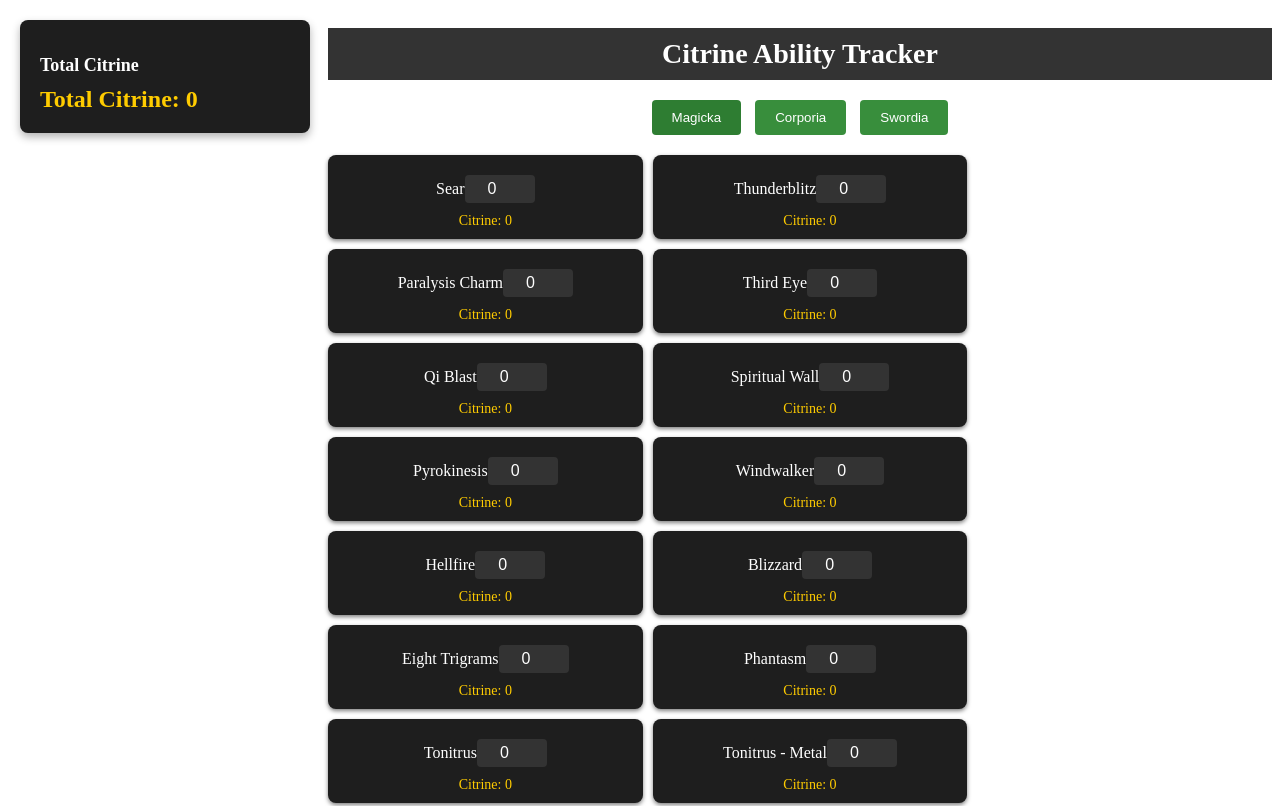
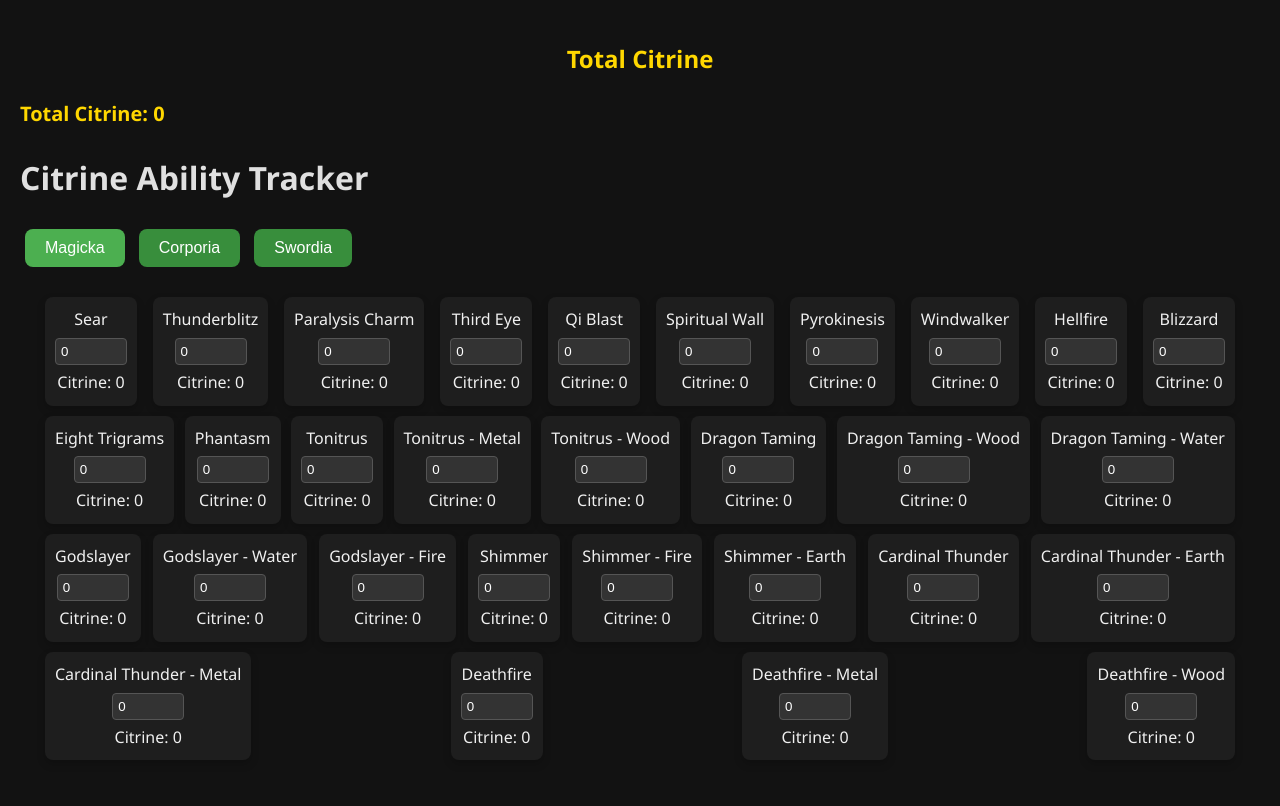
Before and after one commit to ZhouExotic/citrine-ability-tracker, a plain HTML site: page index.html in a window 1280 px wide. Shown: the top 806 px of the page. Drawn offline with Linux system fonts and the light colour scheme.

Commit message:
uuuh fixed white bg

```diff
--- a/scripts/script.js
+++ b/scripts/script.js
@@ -21,20 +21,25 @@ function calculateCitrineCost(ability, level, breakthroughs) {
         return 0;  // Return 0 if any part of the input is invalid
     }
 
+    // Get the breakthrough data for this ability's cultivation stage
     const stageBreakthroughs = breakthroughs.find(b => b.cultivationStage === ability.cultivationStage);
+
+    if (!stageBreakthroughs) {
+        return 0;  // Return 0 if no breakthroughs are found
+    }
+
     let totalBooks = 0;
 
-    if (stageBreakthroughs) {
-        stageBreakthroughs.breakthroughs.forEach(breakthrough => {
-            if (level >= breakthrough.level) {
-                totalBooks += breakthrough.books;
-            }
-        });
-    }
+    stageBreakthroughs.breakthroughs.forEach(breakthrough => {
+        if (level >= breakthrough.level) {
+            totalBooks = breakthrough.books; // This accumulates the correct number of books for this breakthrough level
+        }
+    });
 
     const costPerBook = ability.citrinePerBook || 0;  // Avoid undefined values
     return totalBooks * costPerBook;
 }
+
 
 function displayAbilities(abilities, breakthroughs) {
     const contentContainer = document.querySelector('.content-container');
--- a/styles.css
+++ b/styles.css
@@ -1,103 +1,111 @@
-/* Sidebar for total citrine */
-#total-citrine-sidebar {
-    position: fixed;
-    top: 20px;
-    left: 20px;
-    width: 250px;
-    background-color: #1e1e1e;
+/* Body styling for dark mode */
+body {
+    background-color: #121212;
+    color: #e0e0e0;
+    font-family: 'Segoe UI', Tahoma, Geneva, Verdana, sans-serif;
+    margin: 0;
     padding: 20px;
-    border-radius: 8px;
-    box-shadow: 0 4px 8px rgba(0, 0, 0, 0.3);
-    color: #ffffff;
+    line-height: 1.6;
 }
 
-#total-citrine-sidebar h2 {
-    font-size: 18px;
-    margin-bottom: 10px;
-    color: #ffffff;
+/* Sidebar for total stats */
+#total-stats-sidebar {
+    position: sticky;
+    top: 20px;
+    width: 200px;
+    background-color: #1e1e1e;
+    color: #f0f0f0;
+    padding: 15px;
+    border-radius: 8px;
+    box-shadow: 0 4px 8px rgba(0, 0, 0, 0.2);
+    font-size: 14px;
+    margin-bottom: 20px;
 }
 
+/* Total Citrine styling */
 #total-citrine {
-    font-size: 24px;
     font-weight: bold;
-    color: #ffcc00;
+    color: #FFD700;  /* Gold color for citrine */
+    font-size: 20px;
+    margin-top: 10px;
 }
 
-/* Main container for content */
-.main-container {
-    margin-left: 300px;  /* Adjust for the sidebar */
-    padding: 20px;
-    width: calc(100% - 320px);  /* Adjust for the sidebar */
-}
-
-h1 {
-    font-size: 28px;
-    text-align: center;
-    color: #ffffff;
-    background-color: #333;
-    padding: 10px;
-    margin: 0;
-}
-
-/* Path tabs */
-.path-tabs {
-    text-align: center;
-    margin-top: 20px;
-}
-
+/* Tab button styling */
 .tab-button {
+    background-color: #388E3C; /* Dark green for active tabs */
+    color: white;
     padding: 10px 20px;
-    background-color: #388E3C;
-    color: #ffffff;
+    border-radius: 8px;
     border: none;
-    border-radius: 4px;
-    margin: 0 5px;
     cursor: pointer;
-    transition: background-color 0.3s;
+    margin: 5px;
+    font-size: 16px;
 }
 
 .tab-button.active {
-    background-color: #2e7d32;
-}
-
-.tab-button:hover {
-    background-color: #2e7d32;
-}
-
-/* Content container for abilities */
-.content-container {
-    display: flex;
-    flex-wrap: wrap;
-    gap: 10px;
-    margin-top: 20px;
+    background-color: #4CAF50; /* Lighter green for the active tab */
 }
 
 /* Ability box styling */
 .ability-box {
-    background-color: #1e1e1e;
+    background-color: #1e1e1e;  /* Same dark background */
+    border-radius: 8px;
     padding: 10px;
-    border-radius: 8px;
-    box-shadow: 0 2px 4px rgba(0, 0, 0, 0.5);
-    width: calc(33.333% - 20px);
-    text-align: center;
-    color: #ffffff;
+    margin: 10px;
+    display: flex;
+    flex-direction: column;
+    align-items: center;
+    justify-content: center;
+    color: #f0f0f0;
+    box-shadow: 0 4px 8px rgba(0, 0, 0, 0.2);
 }
 
-.ability-box input[type="number"] {
-    margin-top: 10px;
+/* Input styling */
+input[type="number"] {
+    background-color: #333;  /* Dark input background */
+    color: #fff;
+    border: 1px solid #555;  /* Slightly lighter border */
+    border-radius: 4px;
     width: 60px;
-    text-align: center;
-    font-size: 16px;
-    color: #ffffff;
-    background-color: #333;
-    border: none;
-    border-radius: 4px;
     padding: 5px;
+    margin: 5px 0;
 }
 
-.citrine-label {
-    display: block;
-    margin-top: 10px;
-    font-size: 14px;
-    color: #ffcc00;
+/* Ability label */
+.ability-label {
+    font-weight: bold;
+    color: #FFD700; /* Gold color for ability names */
 }
+
+/* Ability group layout */
+.ability-group {
+    display: flex;
+    flex-wrap: wrap;
+    justify-content: center;
+    gap: 20px;
+}
+
+/* General content layout */
+.content-container {
+    display: flex;
+    flex-wrap: wrap;
+    justify-content: space-between; /* Ensure better layout with smaller gaps */
+    padding: 20px;
+}
+
+/* Headings for cultivation stages */
+h2 {
+    color: #FFD700;  /* Gold color for headers */
+    font-size: 24px;
+    text-align: center;
+    margin-bottom: 20px;
+}
+
+/* Tightening up the layout */
+.ability-box {
+    margin: 5px; /* Less margin to make it more compact */
+}
+
+#total-stats-sidebar {
+    margin-right: 20px;
+}
```
